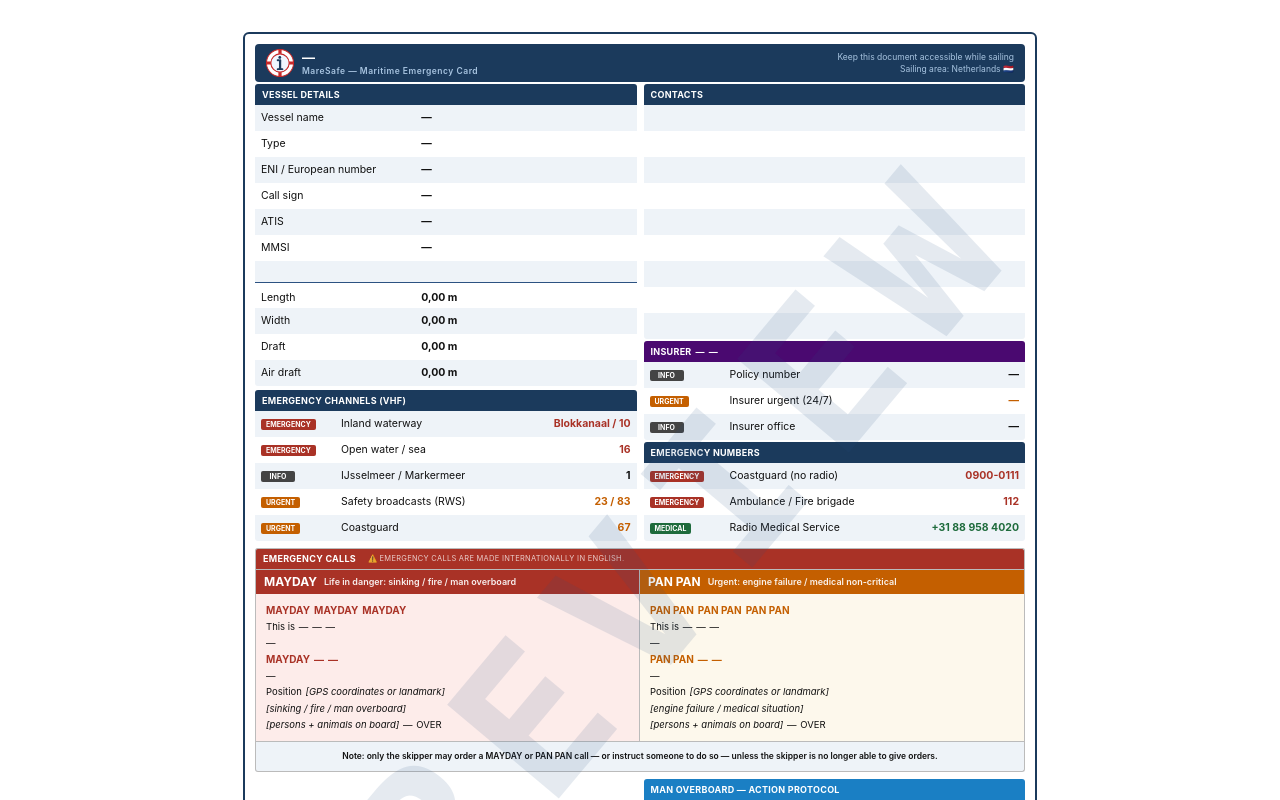
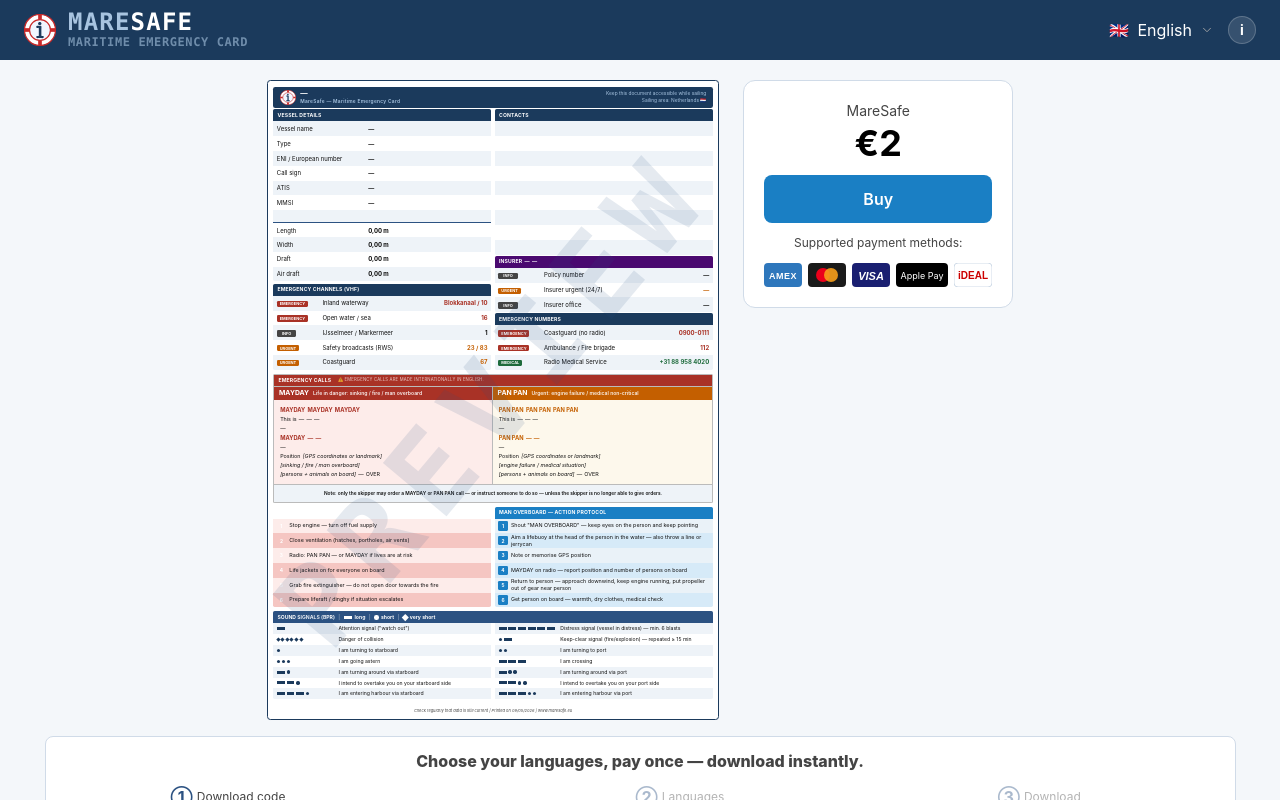
Before and after one commit to StevenMater/maresafe, a React (Vite) app: page / in a window 1280 px wide. Shown: the top 800 px of the page. Built offline with nearby package versions, Linux system fonts and the light colour scheme.

Commit message:
feat(app): compose full page layout with header, card, editor, and footer

```diff
--- a/src/App.tsx
+++ b/src/App.tsx
@@ -1,11 +1,18 @@
-import { useEffect } from "react"
+import { useEffect, useRef } from "react"
 import { TranslationProvider, useTranslation } from "./i18n/useTranslation"
 import { useFormData } from "./hooks/useFormData"
+import { useCardScale } from "./hooks/useCardScale"
+import { Header } from "./components/layout/Header"
+import { Footer } from "./components/layout/Footer"
 import { CardPreview } from "./components/card/CardPreview"
+import { CheckoutWidget } from "./components/download/CheckoutWidget"
+import { EditorPanel } from "./components/editor/EditorPanel"
 
 function AppContent() {
   const { lang, setLang } = useTranslation()
   const { data, savedLanguage, save } = useFormData()
+  const cardRowRef = useRef<HTMLDivElement>(null)
+  const cardScale = useCardScale(cardRowRef)
 
   useEffect(() => {
     if (savedLanguage && savedLanguage !== lang) setLang(savedLanguage)
@@ -18,8 +25,23 @@
   }, [data, lang])
 
   return (
-    <div className="min-h-screen bg-white flex items-center justify-center p-8">
-      <CardPreview data={data} showWatermark={true} />
+    <div className="flex flex-col h-screen overflow-hidden">
+      <Header />
+      <div className="flex-1 overflow-y-auto bg-[#f4f7fa]">
+        <div
+          ref={cardRowRef}
+          className="flex flex-wrap justify-center items-start gap-6 px-4 pt-5"
+        >
+          <div style={cardScale < 1 ? { zoom: cardScale } : undefined}>
+            <CardPreview data={data} showWatermark={true} />
+          </div>
+          <CheckoutWidget />
+        </div>
+        <div className="flex justify-center px-4 pt-4 pb-2">
+          <EditorPanel />
+        </div>
+        <Footer />
+      </div>
     </div>
   )
 }
```
